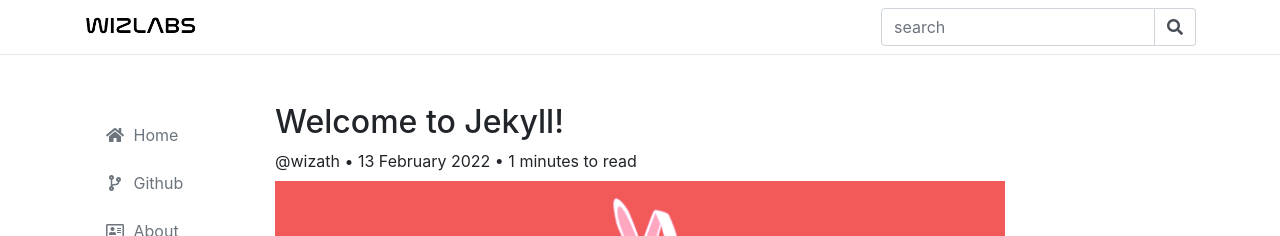
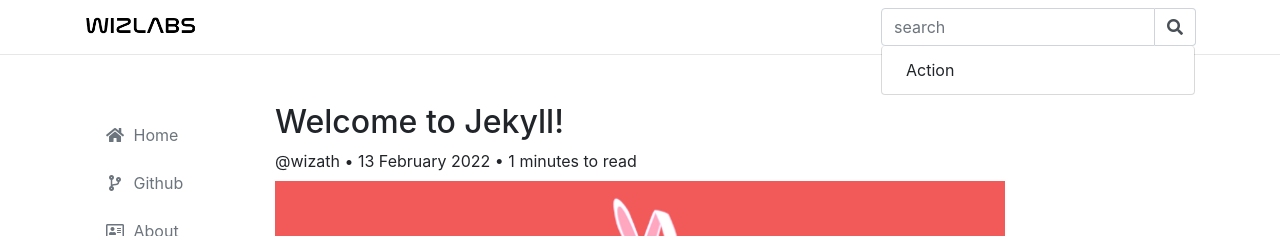
Before and after one commit to wizath/wizath.github.io, a Jekyll site: the page built from index.markdown, in a window 1280 px wide. Shown: the top 236 px of the page. Built offline with Jekyll 4.4.1, drawn with Linux system fonts in a browser that asks for light colours; nearby versions of some CDN libraries; comment, search, counter and statistics services are not loaded.

Commit message:
search returning results, todo: show/hide dropdown

```diff
--- a/_includes/navbar.html
+++ b/_includes/navbar.html
@@ -13,8 +13,13 @@
         <div class="navbar-collapse collapse" id="navbarSupportedContent">
             <form class="form-inline ml-auto mt-2 mb-1">
                 <div class="input-group">
-                    <input type="text" class="form-control" placeholder="search" aria-label="search"
+                    <input id="search-input" type="text" class="form-control" placeholder="search" aria-label="search"
                         aria-describedby="basic-addon1">
+
+                    <div class="dropdown-menu" style="display: block; border-top: 0; width: 100%; margin-top: 2">
+                        <a class="dropdown-item" href="#">Action</a>
+                    </div>
+
                     <div class="input-group-prepend">
                         <span class="input-group-text" id="basic-addon1"><i class="fas fa-search"></i></span>
                     </div>
@@ -41,9 +46,14 @@
         </div>
 
         <form class="form-inline ml-auto my-0 d-none d-md-block">
-            <div class="input-group">
-                <input type="text" class="form-control" placeholder="search" aria-label="search"
+            <div class="input-group dropdown" style="position: relative !important;">
+                <input id="search-input2" type="text" class="form-control" placeholder="search" aria-label="search"
                     aria-describedby="basic-addon1">
+
+                <div class="dropdown-menu" style="display: block; border-top: 0; width: 100%; margin-top: 0">
+                    <a class="dropdown-item" href="#">Action</a>
+                </div>
+
                 <div class="input-group-prepend">
                     <span class="input-group-text" id="basic-addon1"><i class="fas fa-search"></i></span>
                 </div>
--- a/_layouts/default.html
+++ b/_layouts/default.html
@@ -15,6 +15,7 @@
     {% include navbar.html %}
     <div class="content mt-5">
         <div class="container">
+            <ul id="results-container"></ul>
             <div class="row">
                 {% include sidebar.html %}
                 {{ content }}
```
Also changed, not shown: other parts of _layouts/default.html (+9 -0 lines), search.json (added, +14 -0 lines).
